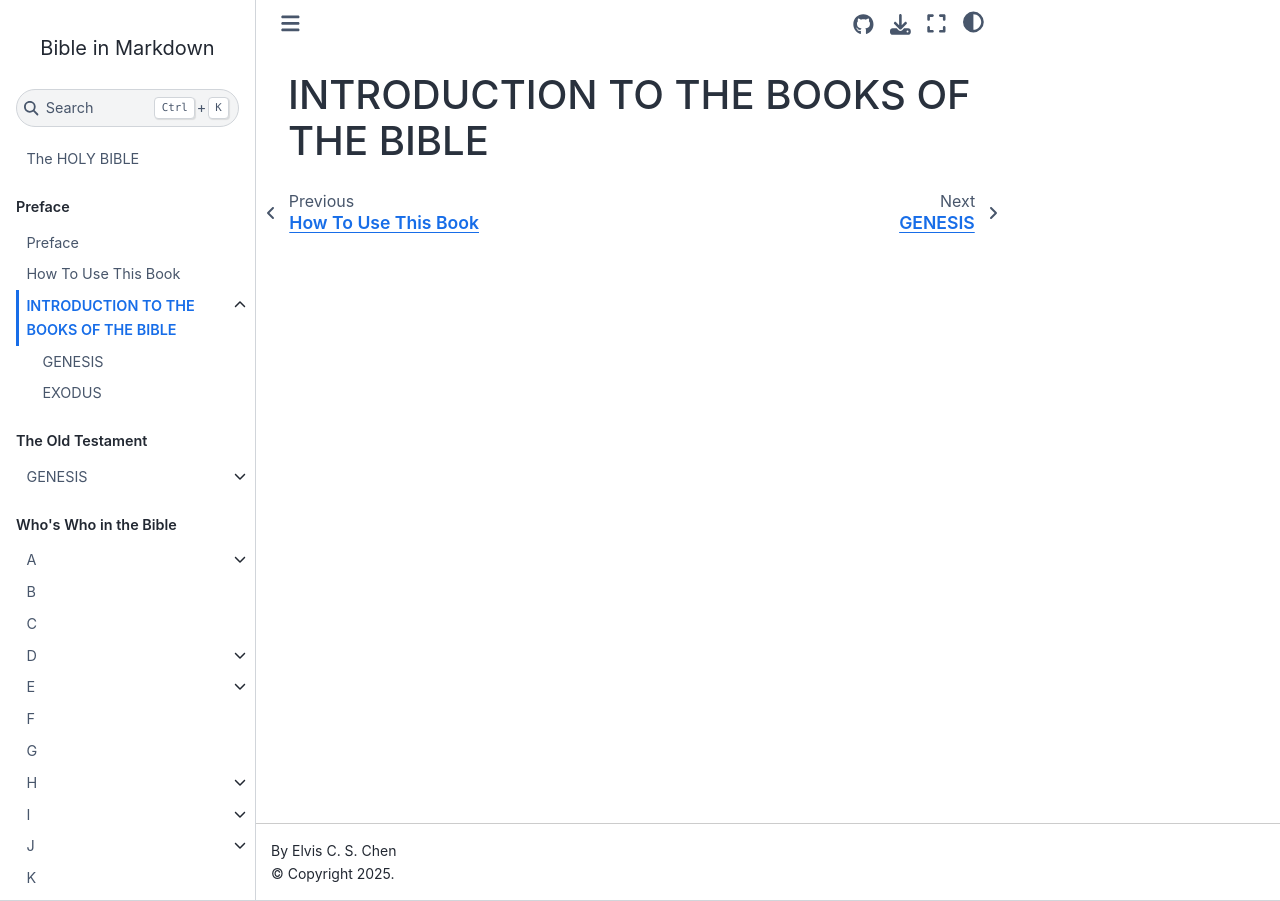
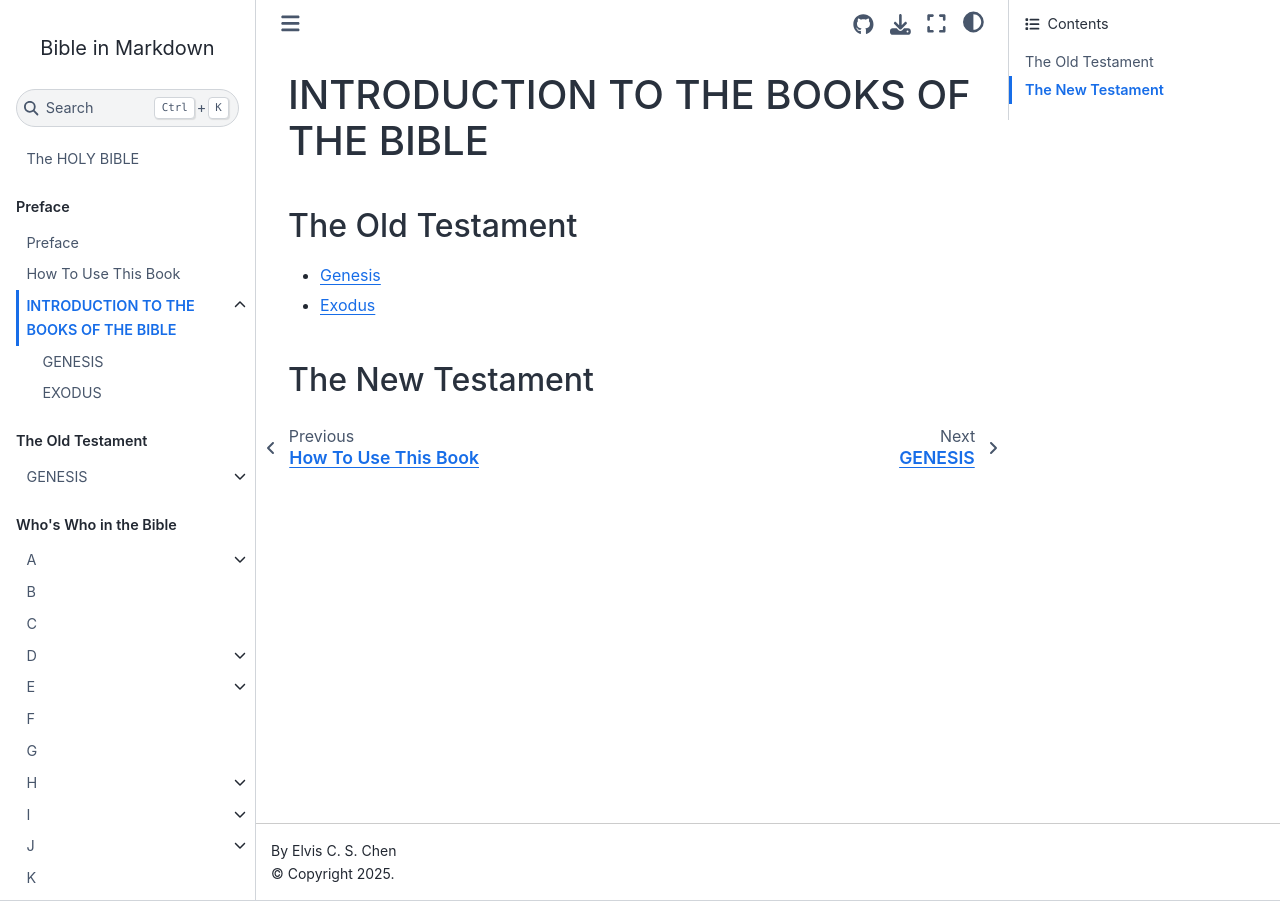
Before and after one commit to cheneuwo/Bible-in-Markdown, a Jupyter Book: the page built from docs/Introduction.md, in a window 1280 px wide. Built offline with Jupyter Book 1.0.4 settings and Sphinx 7.4.7 and the Sphinx Book theme 1.1.4, drawn with Linux system fonts in a browser that asks for light colours.

Commit message:
file structure

```diff
--- a/docs/Introduction.md
+++ b/docs/Introduction.md
@@ -1 +1,8 @@
+(INTRO_INTRO)=
 # INTRODUCTION TO THE BOOKS OF THE BIBLE
+
+## The Old Testament
+- {ref}`Genesis<INTRO_GENESIS>`
+- {ref}`Exodus<INTRO_EXODUS>`
+
+## The New Testament
```
Also changed, not shown: docs/Howto.md (+4 -1 lines).
